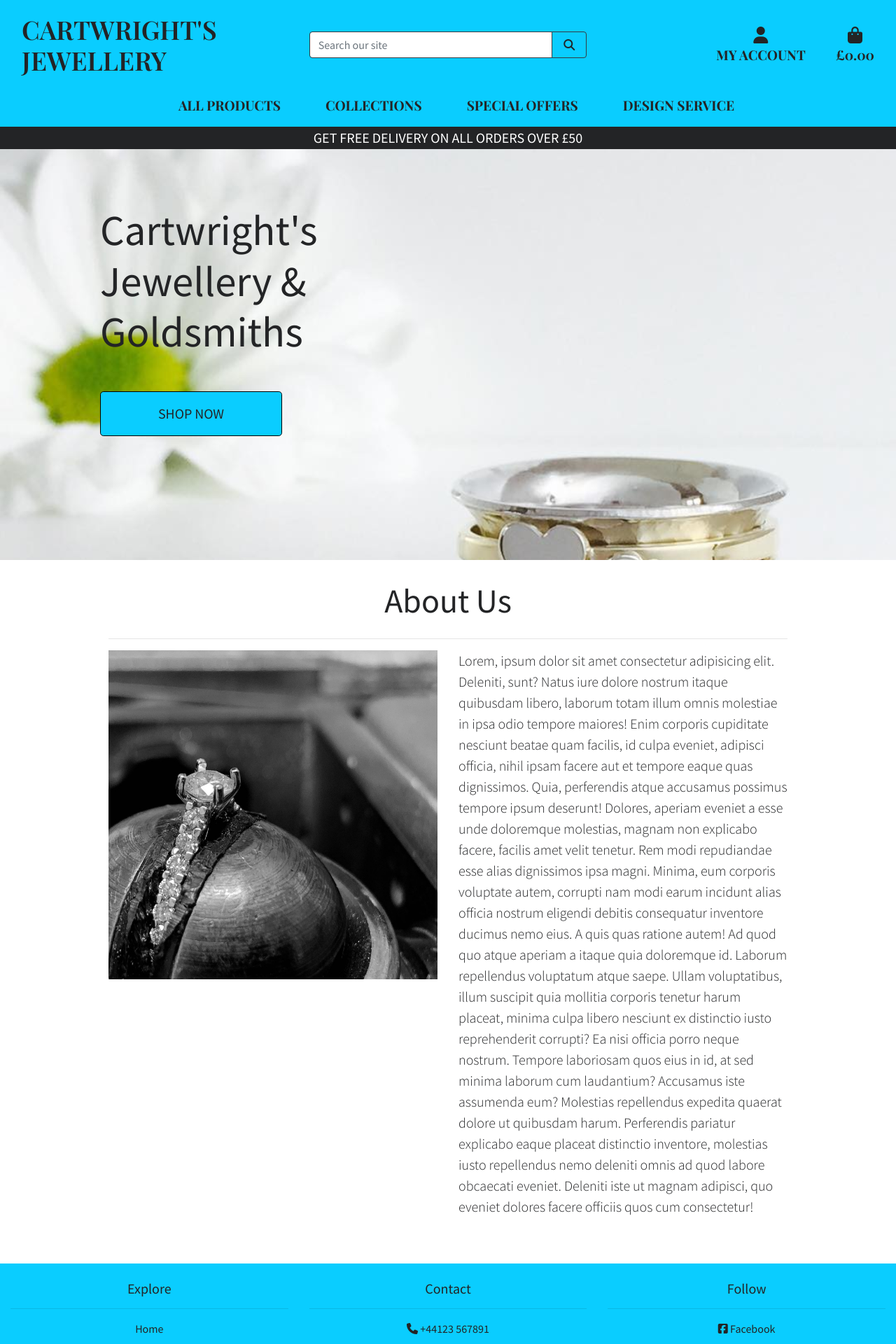
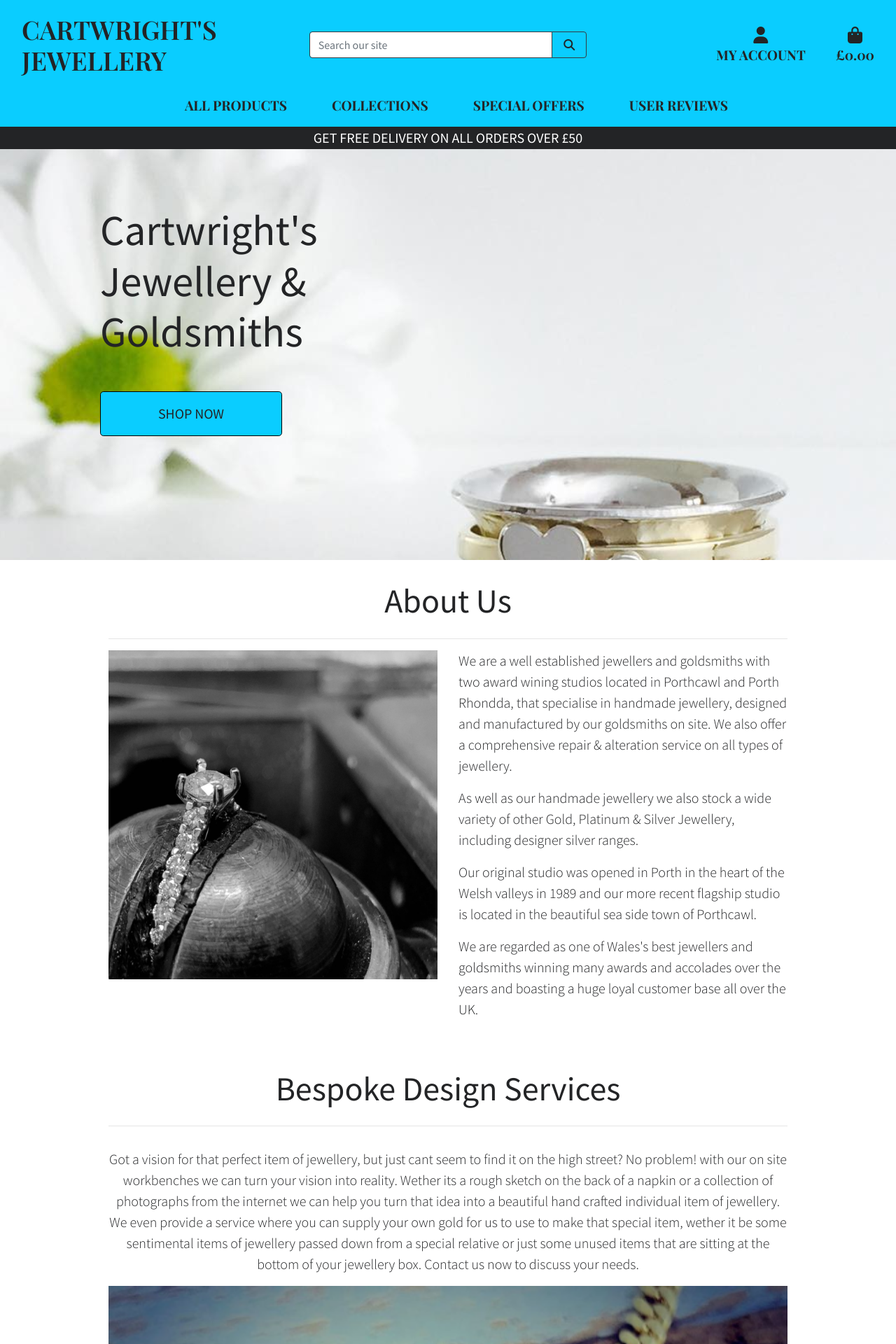
Before and after one commit to andywales83/Cartwrights-Jewellery-Goldsmiths, a Django app: page / in a window 1280 px wide. Shown: the top 1920 px of the page at 70% size. Run offline with Django 3.2, Linux system fonts and the light colour scheme; some libraries are stand-ins or nearby versions.

Commit message:
Added carousel and images for bespoke design section

```diff
--- a/home/templates/home/index.html
+++ b/home/templates/home/index.html
@@ -36,30 +36,70 @@
                 <hr class="mt-4">
             </div>
         </div>
-        <div>
         <div class="row">
             <div class="col-md-12 col-lg-6 about-image">
                 <img class="home-img img-fluid" src="{% static 'images/goldsmith2.jpg' %}" alt="Diamond Ring">
             </div>
             <div class="col-md-12 col-lg-6 about-content">
                 <p class="lead fade-in">
-                        Lorem, ipsum dolor sit amet consectetur adipisicing elit. Deleniti, sunt? Natus iure dolore
-                        nostrum itaque quibusdam libero, laborum totam illum omnis molestiae in ipsa odio tempore
-                        maiores! Enim corporis cupiditate nesciunt beatae quam facilis, id culpa eveniet, adipisci
-                        officia, nihil ipsam facere aut et tempore eaque quas dignissimos. Quia, perferendis atque
-                        accusamus possimus tempore ipsum deserunt! Dolores, aperiam eveniet a esse unde doloremque
-                        molestias, magnam non explicabo facere, facilis amet velit tenetur. Rem modi repudiandae esse
-                        alias dignissimos ipsa magni. Minima, eum corporis voluptate autem, corrupti nam modi earum
-                        incidunt alias officia nostrum eligendi debitis consequatur inventore ducimus nemo eius. A quis
-                        quas ratione autem! Ad quod quo atque aperiam a itaque quia doloremque id. Laborum repellendus
-                        voluptatum atque saepe. Ullam voluptatibus, illum suscipit quia mollitia corporis tenetur harum
-                        placeat, minima culpa libero nesciunt ex distinctio iusto reprehenderit corrupti? Ea nisi
-                        officia porro neque nostrum. Tempore laboriosam quos eius in id, at sed minima laborum cum
-                        laudantium? Accusamus iste assumenda eum? Molestias repellendus expedita quaerat dolore ut
-                        quibusdam harum. Perferendis pariatur explicabo eaque placeat distinctio inventore, molestias
-                        iusto repellendus nemo deleniti omnis ad quod labore obcaecati eveniet. Deleniti iste ut magnam
-                        adipisci, quo eveniet dolores facere officiis quos cum consectetur!
+                    We are a well established jewellers and goldsmiths with two award wining studios located in Porthcawl and Porth Rhondda, that specialise in handmade jewellery, designed and manufactured by our goldsmiths on site. We also offer a comprehensive repair & alteration service on all types of jewellery.
                 </p>
+
+                <p class="lead fade-in">
+                    As well as our handmade jewellery we also stock a wide variety of other Gold, Platinum & Silver Jewellery, including designer silver ranges.
+                </p>
+
+                <p class="lead fade-in">
+                    Our original studio was opened in Porth in the heart of the Welsh valleys in 1989 and our more recent flagship studio is located in the beautiful sea side town of Porthcawl.
+                </p>
+
+                <p class="lead fade-in">
+                    We are regarded as one of Wales's best jewellers and goldsmiths winning many awards and accolades over the years and boasting a huge loyal customer base all over the UK.
+                </p>
+            </div>
+        </div>
+        <div class="row">
+            <div class="col text-center about-header">
+                <h2 class="about-title mt-4">
+                    Bespoke Design Services
+                </h2>
+                <hr class="mt-4">
+            </div>
+        </div>
+        <div class="row">
+            <div class="col text-center">
+                <p class="lead fade-in mt-3">
+                    Got a vision for that perfect item of jewellery, but just cant seem to find it on the high street? No problem! with our on site workbenches we can turn your vision into reality. Wether its a rough sketch on the back of a napkin or a collection of photographs from the internet we can help you turn that idea into a beautiful hand crafted individual item of jewellery. We even provide a service where you can supply your own gold for us to use to make that special item, wether it be some sentimental items of jewellery passed down from a special relative or just some unused items that are sitting at the bottom of your jewellery box. Contact us now to discuss your needs.
+                </p>
+            </div>
+        </div>
+        <div class="row">
+            <div class="col-12">
+                <div id="carouselExampleIndicators" class="carousel slide mx-auto" data-ride="carousel">
+                    <ol class="carousel-indicators">
+                        <li data-target="#carouselExampleIndicators" data-slide-to="0" class="active"></li>
+                        <li data-target="#carouselExampleIndicators" data-slide-to="1"></li>
+                        <li data-target="#carouselExampleIndicators" data-slide-to="2"></li>
+                    </ol>
+                    <div class="carousel-inner">
+                        <div class="carousel-item active">
+                        <img src="{% static 'images/bespoke-1.png' %}" class="d-block w-100" alt="...">
+                        </div>
+                        <div class="carousel-item">
+                        <img src="{% static 'images/bespoke-2.png' %}" class="d-block w-100" alt="...">
+                        </div>
+                        <div class="carousel-item">
+                        <img src="{% static 'images/bespoke-3.png' %}" class="d-block w-100" alt="...">
+                        </div>
+                    </div>
+                    <a class="carousel-control-prev" href="#carouselExampleIndicators" role="button" data-slide="prev">
+                        <span class="carousel-control-prev-icon" aria-hidden="true"></span>
+                        <span class="sr-only">Previous</span>
+                    </a>
+                    <a class="carousel-control-next" href="#carouselExampleIndicators" role="button" data-slide="next">
+                        <span class="carousel-control-next-icon" aria-hidden="true"></span>
+                        <span class="sr-only">Next</span>
+                    </a>
                 </div>
             </div>
         </div>
--- a/templates/includes/main-nav.html
+++ b/templates/includes/main-nav.html
@@ -5,7 +5,7 @@
             <a class="logo-font font-weight-bold nav-link text-black mr-5" href="#" id="all-products-link" data-toggle="dropdown" aria-haspopup="true" aria-expanded="false">
                 All Products
             </a>
-            <div class="dropdown-menu border-0" aria-labelledby="all-products-link">
+            <div class="dropdown-menu border" aria-labelledby="all-products-link">
                 <a class="dropdown-item" href="{% url 'products' %}?category=rings">Rings</a>
                 <a class="dropdown-item" href="{% url 'products' %}?category=chains">Chains</a>
                 <a class="dropdown-item" href="{% url 'products' %}?category=earings">Earings</a>
@@ -19,7 +19,7 @@
             <a class="logo-font font-weight-bold nav-link text-black mr-5" href="#" id="collections-link" data-toggle="dropdown" aria-haspopup="true" aria-expanded="false">
                 Collections
             </a>
-            <div class="dropdown-menu" aria-labelledby="collections-link">
+            <div class="dropdown-menu border" aria-labelledby="collections-link">
                 <a class="dropdown-item" href="{% url 'products' %}?category=bee_collection">Bee Collection</a>
                 <a class="dropdown-item" href="{% url 'products' %}?category=sheep_collection">Sheep Collection</a>
                 <a class="dropdown-item" href="{% url 'products' %}?category=elegance_collection">Elegence                       Collection</a>
@@ -30,7 +30,7 @@
             <a class="logo-font font-weight-bold nav-link text-black mr-5" href="#" id="offers-link" data-toggle="dropdown" aria-haspopup="true" aria-expanded="false">
                 Special Offers
             </a>
-            <div class="dropdown-menu" aria-labelledby="offers-link">
+            <div class="dropdown-menu border" aria-labelledby="offers-link">
                 <a class="dropdown-item" href="{% url 'products' %}?category=new_arrivals">New Arrivals</a>
                 <a class="dropdown-item" href="{% url 'products' %}?category=deals">Deals</a>
                 <a class="dropdown-item" href="{% url 'products' %}?category=new_arrivals,deals">All Specials</a>
@@ -39,7 +39,7 @@
 
         <li class="nav-item">
             <a class="nav-link" href="#">
-                Design Service
+                User Reviews
             </a>
         </li>
 
```
Also changed, not shown: static/images/bespoke-1.png (added), static/images/bespoke-2.png (added), static/images/bespoke-3.png (added), static/images/goldsmith2.jpg. Lines whose indentation alone changed are shown as unchanged.
